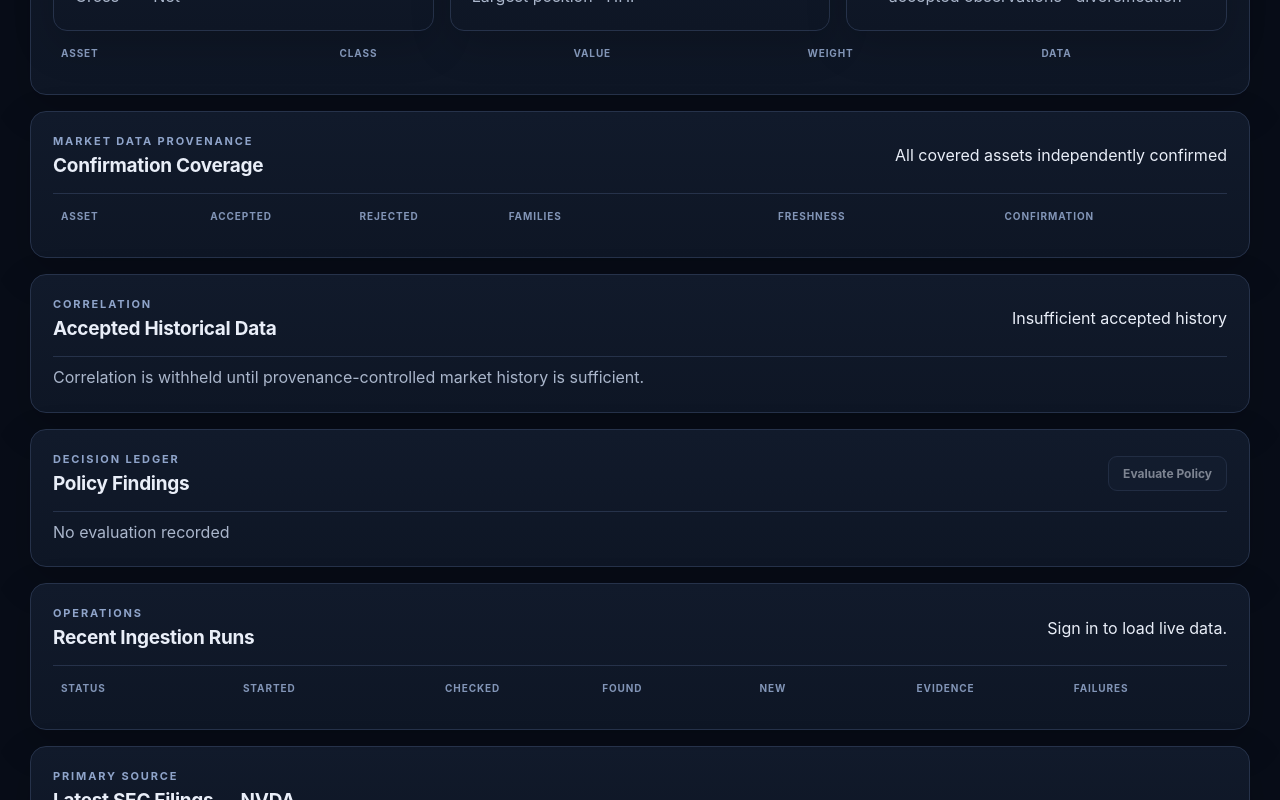
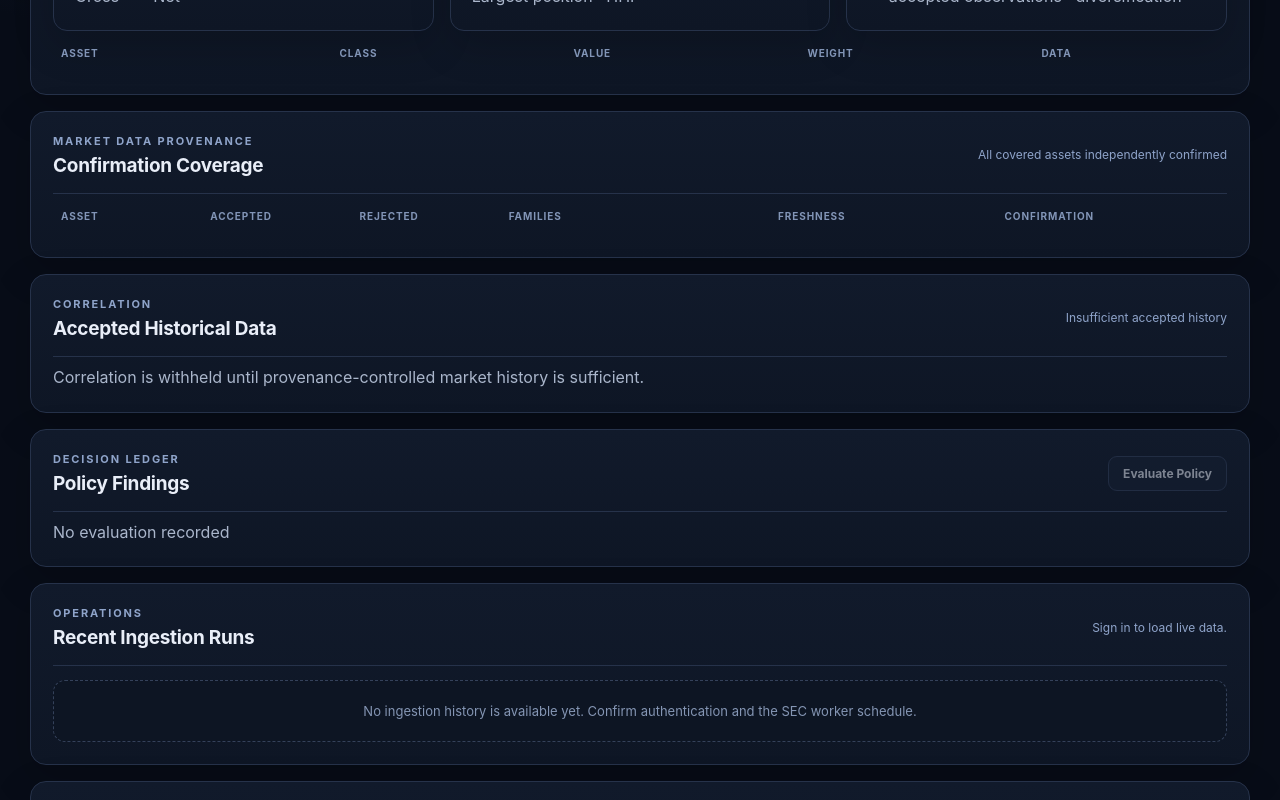
Before and after one commit to ssarzynski/sentinel-alpha, a React (Vite) app in the folder frontend/: page / in a window 1280 px wide. Shown: the part 500-1300 px from the top of the page. Built offline with nearby package versions, Linux system fonts and the light colour scheme.

Commit message:
refactor: use extracted Studio operations panels

```diff
--- a/frontend/src/main.tsx
+++ b/frontend/src/main.tsx
@@ -1,31 +1,13 @@
-import React, { useEffect, useState } from "react";
-import { createRoot } from "react-dom/client";
-import "./style.css";
-
-type Filing={accession_number:string;form:string;filing_date:string;company_name:string|null;ticker:string|null;filing_url:string};
-type Health={status:string;healthy:boolean;finished_at?:string};
-type Run={run_key:string;status:string;started_at:string;checked:number;discovered:number;new_records:number;evidence_rows:number;failures:Array<unknown>};
-type Portfolio={portfolio_key:string;name:string;base_currency:string;status:string;policy:Record<string,unknown>};
-type Analytics={nav:number;gross_exposure:number;net_exposure:number;largest_position_weight:number;herfindahl_index:number;stale_assets:string[];asset_class_exposure:Record<string,number>;positions:Array<{asset:string;asset_class:string;market_value:number;weight:number;stale_price:boolean}>};
-type Risk={observations:number;annualized_portfolio_volatility:number;diversification_ratio:number;correlation_matrix:Record<string,Record<string,number>>};
-type Decision={decision_key:string;compliant:boolean;findings:Array<{code:string;severity:string;message:string}>;risk_data_status:string;human_review_status:string;evaluated_at:string};
-type Provenance={asset:string;accepted_observations:number;rejected_observations:number;quality_status_counts:Record<string,number>;independent_source_families:number;source_families:string[];sources:string[];latest_accepted_at:string|null;age_minutes:number|null;fresh:boolean;confirmation_gap:boolean};
+import React,{useEffect,useState}from"react";import{createRoot}from"react-dom/client";import"./style.css";import{fmt,money,pct,Badge}from"./components";import{OperationsPanel,SecFilingsPanel,type Filing,type Run}from"./operations";
+type Health={status:string;healthy:boolean;finished_at?:string};type Portfolio={portfolio_key:string;name:string;base_currency:string;status:string;policy:Record<string,unknown>};type Analytics={nav:number;gross_exposure:number;net_exposure:number;largest_position_weight:number;herfindahl_index:number;stale_assets:string[];asset_class_exposure:Record<string,number>;positions:Array<{asset:string;asset_class:string;market_value:number;weight:number;stale_price:boolean}>};type Risk={observations:number;annualized_portfolio_volatility:number;diversification_ratio:number;correlation_matrix:Record<string,Record<string,number>>};type Decision={decision_key:string;compliant:boolean;findings:Array<{code:string;severity:string;message:string}>;risk_data_status:string;human_review_status:string;evaluated_at:string};type Provenance={asset:string;accepted_observations:number;rejected_observations:number;quality_status_counts:Record<string,number>;independent_source_families:number;source_families:string[];sources:string[];latest_accepted_at:string|null;age_minutes:number|null;fresh:boolean;confirmation_gap:boolean};
 const headers=()=>({Authorization:`Bearer ${localStorage.getItem("sentinel_token")||""}`});
-const fmt=(v?:string|null)=>v?new Date(v).toLocaleString():"—";const money=(v?:number)=>v===undefined?"—":new Intl.NumberFormat(undefined,{style:"currency",currency:"USD",maximumFractionDigits:0}).format(v);const pct=(v?:number)=>v===undefined?"—":`${(v*100).toFixed(1)}%`;
-function App(){
- const [filings,setFilings]=useState<Filing[]>([]),[runs,setRuns]=useState<Run[]>([]),[portfolios,setPortfolios]=useState<Portfolio[]>([]);const [health,setHealth]=useState<Health|null>(null),[analytics,setAnalytics]=useState<Analytics|null>(null),[risk,setRisk]=useState<Risk|null>(null),[decisions,setDecisions]=useState<Decision[]>([]),[provenance,setProvenance]=useState<Provenance[]>([]);const [selected,setSelected]=useState(""),[evaluating,setEvaluating]=useState(false);const [message,setMessage]=useState("Sign in to load live data.");
- const loadPortfolio=async(key:string)=>{const [a,r,d,p]=await Promise.all([fetch(`/api/portfolios/${key}/analytics`,{headers:headers()}),fetch(`/api/portfolios/${key}/risk`,{headers:headers()}),fetch(`/api/portfolios/${key}/policy/history?limit=10`,{headers:headers()}),fetch(`/api/portfolios/${key}/provenance`,{headers:headers()})]);if(!a.ok)throw Error();setAnalytics(await a.json());setRisk(r.ok?await r.json():null);setDecisions(d.ok?await d.json():[]);setProvenance(p.ok?await p.json():[]);};
- useEffect(()=>{if(!localStorage.getItem("sentinel_token"))return;Promise.all([fetch("/api/sec/filings?ticker=NVDA&limit=10",{headers:headers()}),fetch("/api/studio/ingestion/health?source=SEC_FORM4",{headers:headers()}),fetch("/api/studio/ingestion/runs?source=SEC_FORM4&limit=10",{headers:headers()}),fetch("/api/portfolios",{headers:headers()})]).then(async r=>{if(r.some(x=>!x.ok))throw Error();const [f,h,ru,p]=await Promise.all(r.map(x=>x.json()));setFilings(f);setHealth(h);setRuns(ru);setPortfolios(p);if(p[0])setSelected(p[0].portfolio_key);setMessage("Live operational data");}).catch(()=>setMessage("Data unavailable. Check authentication and backend health."));},[]);
- useEffect(()=>{if(!selected)return;loadPortfolio(selected).catch(()=>{setAnalytics(null);setRisk(null);setDecisions([]);setProvenance([]);});},[selected]);
- const evaluate=async()=>{if(!selected||evaluating)return;setEvaluating(true);try{const response=await fetch(`/api/portfolios/${selected}/policy/evaluate`,{method:"POST",headers:headers()});if(!response.ok)throw Error();await loadPortfolio(selected);setMessage("Policy evaluation recorded in Decision Ledger. No trade was executed.");}catch{setMessage("Policy evaluation failed; no financial action was taken.");}finally{setEvaluating(false);}};
- const latest=runs[0],decision=decisions[0],corrAssets=risk?Object.keys(risk.correlation_matrix):[],gaps=provenance.filter(p=>p.confirmation_gap||!p.fresh).length;
- return <main><header><div><span className="eyebrow">SENTINEL ALPHA · STUDIO</span><h1>Intelligence Console</h1></div><span className={`status ${health?.healthy?"healthy":"warning"}`}>● {health?.healthy?"SYSTEM HEALTHY":health?.status?.toUpperCase()||"AUTH REQUIRED"}</span></header>
- <section className="grid ops-grid"><article><span className="eyebrow">SOURCE HEALTH</span><h2>{health?.status||"Unknown"}</h2><p>SEC Form 4 · last finish {fmt(health?.finished_at)}</p></article><article><span className="eyebrow">MARKET COVERAGE</span><h2>{provenance.length?`${provenance.length-gaps}/${provenance.length}`:"—"}</h2><p>assets fresh with independent confirmation</p></article><article><span className="eyebrow">CONTROL</span><h2>Human approval</h2><p>Decision support only · no automatic trading</p></article></section>
- <section className="filings"><div className="section-title"><div><span className="eyebrow">PORTFOLIO INTELLIGENCE</span><h2>Risk & Exposure</h2></div><select value={selected} onChange={e=>setSelected(e.target.value)}>{portfolios.map(p=><option key={p.portfolio_key} value={p.portfolio_key}>{p.name}</option>)}</select></div><div className="grid ops-grid"><article><span className="eyebrow">NAV</span><h2>{money(analytics?.nav)}</h2><p>Gross {money(analytics?.gross_exposure)} · Net {money(analytics?.net_exposure)}</p></article><article><span className="eyebrow">CONCENTRATION</span><h2>{pct(analytics?.largest_position_weight)}</h2><p>Largest position · HHI {analytics?.herfindahl_index?.toFixed(3)??"—"}</p></article><article><span className="eyebrow">HISTORICAL RISK</span><h2>{pct(risk?.annualized_portfolio_volatility)}</h2><p>{risk?.observations??"—"} accepted observations · diversification {risk?.diversification_ratio?.toFixed(2)??"—"}</p></article></div><div className="run-table"><div className="run-row position-head"><span>Asset</span><span>Class</span><span>Value</span><span>Weight</span><span>Data</span></div>{analytics?.positions.map(p=><div className="run-row position-head" key={p.asset}><strong>{p.asset}</strong><span>{p.asset_class}</span><span>{money(p.market_value)}</span><span>{pct(p.weight)}</span><span>{p.stale_price?"STALE":"current"}</span></div>)}</div></section>
- <section className="filings"><div className="section-title"><div><span className="eyebrow">MARKET DATA PROVENANCE</span><h2>Confirmation Coverage</h2></div><span>{gaps?`${gaps} asset${gaps===1?"":"s"} need attention`:"All covered assets independently confirmed"}</span></div><div className="run-table"><div className="run-row provenance-head"><span>Asset</span><span>Accepted</span><span>Rejected</span><span>Families</span><span>Freshness</span><span>Confirmation</span></div>{provenance.map(p=><div className="run-row provenance-head" key={p.asset}><strong>{p.asset}</strong><span>{p.accepted_observations}</span><span>{p.rejected_observations}</span><span title={p.source_families.join(", ")}>{p.independent_source_families} · {p.sources.join(", ")||"none"}</span><span>{p.fresh?`fresh · ${Math.round(p.age_minutes??0)}m`:`STALE · ${p.age_minutes===null?"no accepted data":`${Math.round(p.age_minutes)}m`}`}</span><span>{p.confirmation_gap?"GAP (<2 families)":"confirmed"}</span></div>)}</div></section>
- <section className="filings"><div className="section-title"><div><span className="eyebrow">CORRELATION</span><h2>Accepted Historical Data</h2></div><span>{risk?`${risk.observations} aligned return observations`:"Insufficient accepted history"}</span></div>{risk&&corrAssets.length?<div className="correlation"><div className="corr-row"><strong>Asset</strong>{corrAssets.map(a=><strong key={a}>{a}</strong>)}</div>{corrAssets.map(a=><div className="corr-row" key={a}><strong>{a}</strong>{corrAssets.map(b=><span key={b}>{risk.correlation_matrix[a]?.[b]?.toFixed(2)??"—"}</span>)}</div>)}</div>:<p>Correlation is withheld until provenance-controlled market history is sufficient.</p>}</section>
- <section className="filings"><div className="section-title"><div><span className="eyebrow">DECISION LEDGER</span><h2>Policy Findings</h2></div><button type="button" disabled={!selected||evaluating} onClick={evaluate}>{evaluating?"Evaluating…":"Evaluate Policy"}</button></div><p>{decision?`${decision.compliant?"No policy violations":"Policy review required"} · human review ${decision.human_review_status}`:"No evaluation recorded"}</p>{decisions.map(d=><div className="decision" key={d.decision_key}><strong>{fmt(d.evaluated_at)}</strong><span>{d.risk_data_status}</span><span>{d.findings.length?d.findings.map(f=>`${f.severity.toUpperCase()}: ${f.message}`).join(" · "):"No policy findings"}</span></div>)}</section>
- <section className="filings"><div className="section-title"><div><span className="eyebrow">OPERATIONS</span><h2>Recent Ingestion Runs</h2></div><span>{message}</span></div><div className="run-table"><div className="run-row run-head"><span>Status</span><span>Started</span><span>Checked</span><span>Found</span><span>New</span><span>Evidence</span><span>Failures</span></div>{runs.map(r=><div className="run-row" key={r.run_key}><strong>{r.status}</strong><span>{fmt(r.started_at)}</span><span>{r.checked}</span><span>{r.discovered}</span><span>{r.new_records}</span><span>{r.evidence_rows}</span><span>{r.failures.length}</span></div>)}</div></section>
- <section className="filings"><div className="section-title"><div><span className="eyebrow">PRIMARY SOURCE</span><h2>Latest SEC Filings — NVDA</h2></div></div><div className="filing-list">{filings.map(f=><a className="filing-row" key={f.accession_number} href={f.filing_url} target="_blank" rel="noreferrer"><strong>{f.form}</strong><span>{f.filing_date}</span><span>{f.company_name||f.ticker}</span><span>SEC EDGAR ↗</span></a>)}</div></section><footer>Sentinel Studio · Evidence-led decision support · No automatic trading</footer></main>;
-}
+function App(){const[filings,setFilings]=useState<Filing[]>([]),[runs,setRuns]=useState<Run[]>([]),[portfolios,setPortfolios]=useState<Portfolio[]>([]),[health,setHealth]=useState<Health|null>(null),[analytics,setAnalytics]=useState<Analytics|null>(null),[risk,setRisk]=useState<Risk|null>(null),[decisions,setDecisions]=useState<Decision[]>([]),[provenance,setProvenance]=useState<Provenance[]>([]),[selected,setSelected]=useState(""),[evaluating,setEvaluating]=useState(false),[message,setMessage]=useState("Sign in to load live data.");
+const loadPortfolio=async(key:string)=>{const[a,r,d,p]=await Promise.all([fetch(`/api/portfolios/${key}/analytics`,{headers:headers()}),fetch(`/api/portfolios/${key}/risk`,{headers:headers()}),fetch(`/api/portfolios/${key}/policy/history?limit=10`,{headers:headers()}),fetch(`/api/portfolios/${key}/provenance`,{headers:headers()})]);if(!a.ok)throw Error();setAnalytics(await a.json());setRisk(r.ok?await r.json():null);setDecisions(d.ok?await d.json():[]);setProvenance(p.ok?await p.json():[])};
+useEffect(()=>{if(!localStorage.getItem("sentinel_token"))return;Promise.all([fetch("/api/sec/filings?ticker=NVDA&limit=10",{headers:headers()}),fetch("/api/studio/ingestion/health?source=SEC_FORM4",{headers:headers()}),fetch("/api/studio/ingestion/runs?source=SEC_FORM4&limit=10",{headers:headers()}),fetch("/api/portfolios",{headers:headers()})]).then(async r=>{if(r.some(x=>!x.ok))throw Error();const[f,h,ru,p]=await Promise.all(r.map(x=>x.json()));setFilings(f);setHealth(h);setRuns(ru);setPortfolios(p);if(p[0])setSelected(p[0].portfolio_key);setMessage("Live operational data")}).catch(()=>setMessage("Data unavailable. Check authentication and backend health."))},[]);useEffect(()=>{if(selected)loadPortfolio(selected).catch(()=>{setAnalytics(null);setRisk(null);setDecisions([]);setProvenance([])})},[selected]);
+const evaluate=async()=>{if(!selected||evaluating)return;setEvaluating(true);try{const response=await fetch(`/api/portfolios/${selected}/policy/evaluate`,{method:"POST",headers:headers()});if(!response.ok)throw Error();await loadPortfolio(selected);setMessage("Policy evaluation recorded in Decision Ledger. No trade was executed.")}catch{setMessage("Policy evaluation failed; no financial action was taken.")}finally{setEvaluating(false)}};const decision=decisions[0],corrAssets=risk?Object.keys(risk.correlation_matrix):[],gaps=provenance.filter(p=>p.confirmation_gap||!p.fresh).length;
+return <main><header><div><span className="eyebrow">SENTINEL ALPHA · STUDIO</span><h1>Intelligence Console</h1></div><span className={`status ${health?.healthy?"healthy":"warning"}`}>● {health?.healthy?"SYSTEM HEALTHY":health?.status?.toUpperCase()||"AUTH REQUIRED"}</span></header><section className="grid ops-grid"><article><span className="eyebrow">SOURCE HEALTH</span><h2>{health?.status||"Unknown"}</h2><p>SEC Form 4 · last finish {fmt(health?.finished_at)}</p></article><article><span className="eyebrow">MARKET COVERAGE</span><h2>{provenance.length?`${provenance.length-gaps}/${provenance.length}`:"—"}</h2><p>assets fresh with independent confirmation</p></article><article><span className="eyebrow">CONTROL</span><h2>Human approval</h2><p>Decision support only · no automatic trading</p></article></section>
+<section className="filings"><div className="section-title"><div><span className="eyebrow">PORTFOLIO INTELLIGENCE</span><h2>Risk & Exposure</h2></div><select value={selected} onChange={e=>setSelected(e.target.value)}>{portfolios.map(p=><option key={p.portfolio_key} value={p.portfolio_key}>{p.name}</option>)}</select></div><div className="grid ops-grid"><article><span className="eyebrow">NAV</span><h2>{money(analytics?.nav)}</h2><p>Gross {money(analytics?.gross_exposure)} · Net {money(analytics?.net_exposure)}</p></article><article><span className="eyebrow">CONCENTRATION</span><h2>{pct(analytics?.largest_position_weight)}</h2><p>Largest position · HHI {analytics?.herfindahl_index?.toFixed(3)??"—"}</p></article><article><span className="eyebrow">HISTORICAL RISK</span><h2>{pct(risk?.annualized_portfolio_volatility)}</h2><p>{risk?.observations??"—"} accepted observations · diversification {risk?.diversification_ratio?.toFixed(2)??"—"}</p></article></div><div className="run-table"><div className="run-row position-head"><span>Asset</span><span>Class</span><span>Value</span><span>Weight</span><span>Data</span></div>{analytics?.positions.map(p=><div className="run-row position-head" key={p.asset}><strong>{p.asset}</strong><span>{p.asset_class}</span><span>{money(p.market_value)}</span><span>{pct(p.weight)}</span><Badge tone={p.stale_price?"warn":"good"}>{p.stale_price?"stale":"current"}</Badge></div>)}</div></section>
+<section className="filings"><div className="section-title"><div><span className="eyebrow">MARKET DATA PROVENANCE</span><h2>Confirmation Coverage</h2></div><div className="section-aside">{gaps?`${gaps} asset${gaps===1?"":"s"} need attention`:"All covered assets independently confirmed"}</div></div><div className="run-table"><div className="run-row provenance-head"><span>Asset</span><span>Accepted</span><span>Rejected</span><span>Families</span><span>Freshness</span><span>Confirmation</span></div>{provenance.map(p=><div className="run-row provenance-head" key={p.asset}><strong>{p.asset}</strong><span>{p.accepted_observations}</span><span>{p.rejected_observations}</span><span title={p.source_families.join(", ")}>{p.independent_source_families} · {p.sources.join(", ")||"none"}</span><Badge tone={p.fresh?"good":"warn"}>{p.fresh?`fresh · ${Math.round(p.age_minutes??0)}m`:`stale · ${p.age_minutes===null?"no data":`${Math.round(p.age_minutes)}m`}`}</Badge><Badge tone={p.confirmation_gap?"warn":"good"}>{p.confirmation_gap?"gap <2 families":"confirmed"}</Badge></div>)}</div></section>
+<section className="filings"><div className="section-title"><div><span className="eyebrow">CORRELATION</span><h2>Accepted Historical Data</h2></div><div className="section-aside">{risk?`${risk.observations} aligned return observations`:"Insufficient accepted history"}</div></div>{risk&&corrAssets.length?<div className="correlation"><div className="corr-row"><strong>Asset</strong>{corrAssets.map(a=><strong key={a}>{a}</strong>)}</div>{corrAssets.map(a=><div className="corr-row" key={a}><strong>{a}</strong>{corrAssets.map(b=><span key={b}>{risk.correlation_matrix[a]?.[b]?.toFixed(2)??"—"}</span>)}</div>)}</div>:<p>Correlation is withheld until provenance-controlled market history is sufficient.</p>}</section>
+<section className="filings"><div className="section-title"><div><span className="eyebrow">DECISION LEDGER</span><h2>Policy Findings</h2></div><button type="button" disabled={!selected||evaluating} onClick={evaluate}>{evaluating?"Evaluating…":"Evaluate Policy"}</button></div><p>{decision?`${decision.compliant?"No policy violations":"Policy review required"} · human review ${decision.human_review_status}`:"No evaluation recorded"}</p>{decisions.map(d=><div className="decision" key={d.decision_key}><strong>{fmt(d.evaluated_at)}</strong><Badge tone={d.risk_data_status.includes("withheld")?"warn":"neutral"}>{d.risk_data_status}</Badge><span>{d.findings.length?d.findings.map(f=>`${f.severity.toUpperCase()}: ${f.message}`).join(" · "):"No policy findings"}</span></div>)}</section><OperationsPanel runs={runs} message={message}/><SecFilingsPanel filings={filings}/><footer>Sentinel Studio · Evidence-led decision support · No automatic trading</footer></main>}
 createRoot(document.getElementById("root")!).render(<React.StrictMode><App/></React.StrictMode>);
```
